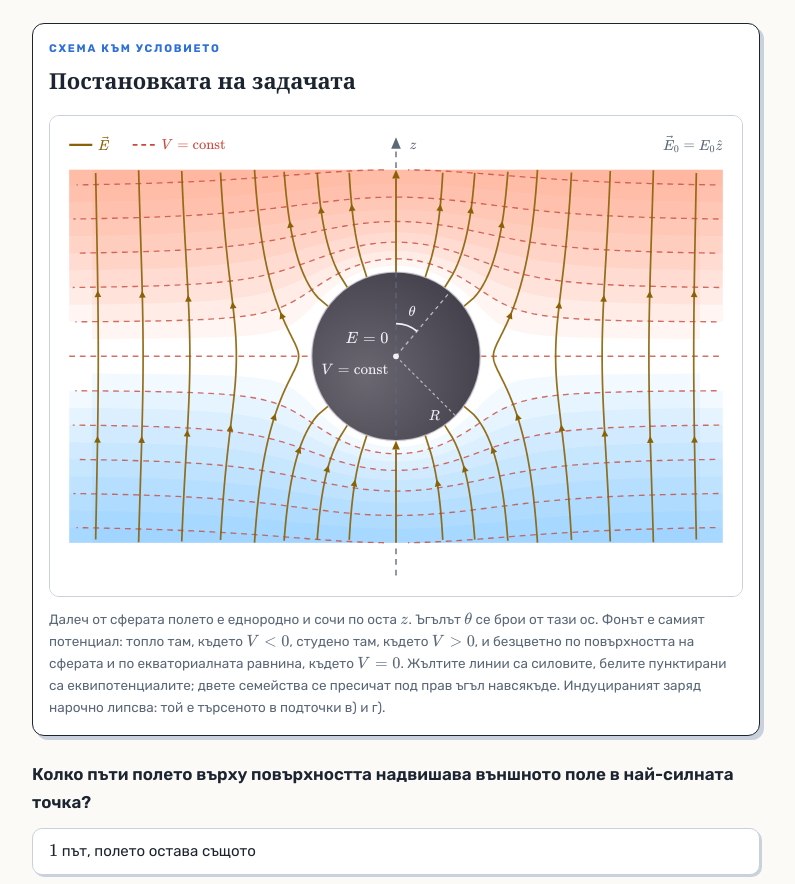
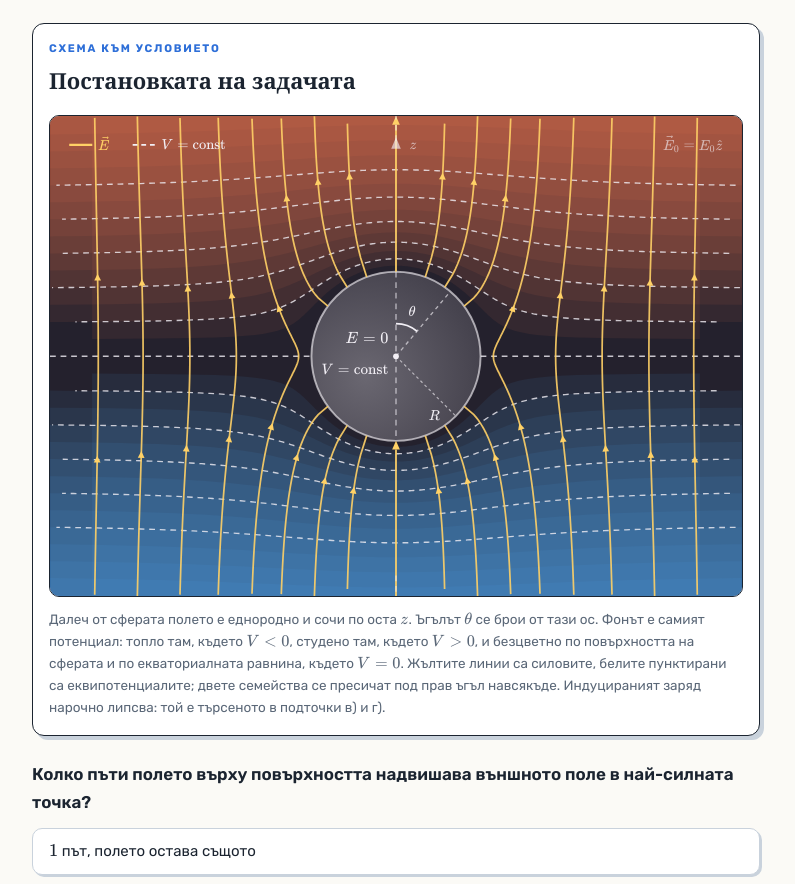
Before and after one commit to Kosius016/Physics-website, a Next.js app: page /zadachi/kontrolno-elektrostatika in a window 1280 px wide. Shown: the part 9026-9910 px from the top of the page, without its empty margins (244-1039 px from the left). Built offline with nearby package versions, Linux system fonts and the light colour scheme.

Commit message:
Връща тъмната схема и маха рамката около графиката

```diff
--- a/components/problem-sets/ElectrostaticsExamLabs.tsx
+++ b/components/problem-sets/ElectrostaticsExamLabs.tsx
@@ -1132,10 +1132,10 @@ export function SphereInFieldFigure() {
    * на $-90°$ я изправя вертикално, както е в условието. Затова границите тук
    * са в незавъртяната рамка: `x` ограничава по височина, `y` по ширина.
    *
-   * Цветната карта е изрязана до същите граници, така че горната и долната
-   * ивица остават тъмни и легендата се чете без подложка под нея.
+   * Границите стигат точно до четирите края на платното след завъртането.
+   * Така цветната карта и линиите запълват цялото място без тъмна рамка.
    */
-  const bounds = useMemo(() => ({ x0: 166, x1: 554, y0: -90, y1: 590 }), []);
+  const bounds = useMemo(() => ({ x0: 110, x1: 610, y0: -110, y1: 610 }), []);
   const offsets = useMemo(() => [0.6, 1, 1.4, 1.75, 2.15, 2.6, 3.1, 3.6], []);
   const levels = useMemo(() => [0.4, 0.8, 1.2, 1.6, 2], []);
   const reach = useMemo(() => ({ x: 300, y: 420 }), []);
@@ -1146,10 +1146,10 @@ export function SphereInFieldFigure() {
   return (
     <svg
       viewBox={`0 0 ${W} ${H}`}
-      className="block h-auto w-full rounded-[10px] border-[1.5px] border-rule bg-surface"
+      className={STAGE_CLASS}
       aria-label="Потенциалът като цветна карта, силовите линии и еквипотенциалите около незаредена проводяща сфера в еднородно поле"
     >
-      <rect width={W} height={H} fill="var(--color-surface)" />
+      <rect width={W} height={H} fill={STAGE_BG} />
 
       <g transform={`rotate(-90 ${cx} ${cy})`}>
         <SphereGeometry
@@ -1166,8 +1166,8 @@ export function SphereInFieldFigure() {
           showPotential
           potentialAlpha={0.075}
           potentialReach={reach}
-          fieldColor="var(--color-warn)"
-          equipotentialColor="var(--color-plus)"
+          fieldColor={C.warn}
+          equipotentialColor={C.wire}
           equipotentialOpacity={0.8}
           fieldWidth={1.8}
           sphereStroke={C.mut}
@@ -1180,47 +1180,25 @@ export function SphereInFieldFigure() {
 
       {/* Оста минава и през проводника; прекъсва се само там, където под нея
           вече върви осевата силова линия. */}
-      <g stroke="var(--color-muted)" strokeWidth={1.4} strokeDasharray="6 5">
+      <g stroke={C.mut} strokeWidth={1.4} strokeDasharray="6 5">
         <line x1={cx} y1={svgNumber(top - 2)} x2={cx} y2={30} />
         <line x1={cx} y1={svgNumber(cy - R)} x2={cx} y2={svgNumber(cy + R)} />
         <line x1={cx} y1={H - 22} x2={cx} y2={svgNumber(bottom + 2)} />
       </g>
-      <polygon points={`${cx},22 ${cx - 5},34 ${cx + 5},34`} fill="var(--color-muted)" />
+      <polygon points={`${cx},22 ${cx - 5},34 ${cx + 5},34`} fill={C.mut} />
 
       <g>
-        <line x1={20} y1={30} x2={44} y2={30} stroke="var(--color-warn)" strokeWidth={2.2} />
-        <SvgTex
-          x={50}
-          y={30}
-          tex={String.raw`\vec E`}
-          color="var(--color-warn)"
-          width={24}
-          fontSize={12.5}
-        />
-        <line
-          x1={86}
-          y1={30}
-          x2={110}
-          y2={30}
-          stroke="var(--color-plus)"
-          strokeWidth={1.8}
-          strokeDasharray="5 4"
-        />
-        <SvgTex
-          x={116}
-          y={30}
-          tex={String.raw`V=\mathrm{const}`}
-          color="var(--color-plus)"
-          width={84}
-          fontSize={12.5}
-        />
+        <line x1={20} y1={30} x2={44} y2={30} stroke={C.warn} strokeWidth={2.2} />
+        <SvgTex x={50} y={30} tex={String.raw`\vec E`} color={C.warn} width={24} fontSize={12.5} />
+        <line x1={86} y1={30} x2={110} y2={30} stroke={C.wire} strokeWidth={1.8} strokeDasharray="5 4" />
+        <SvgTex x={116} y={30} tex={String.raw`V=\mathrm{const}`} color={C.wire} width={84} fontSize={12.5} />
       </g>
-      <SvgTex x={374} y={30} tex="z" color="var(--color-muted)" width={13} fontSize={12.5} />
+      <SvgTex x={374} y={30} tex="z" color={C.mut} width={13} fontSize={12.5} />
       <SvgTex
         x={700}
         y={30}
         tex={String.raw`\vec E_0=E_0\hat z`}
-        color="var(--color-muted)"
+        color={C.mut}
         width={94}
         anchor="end"
         fontSize={12.5}
```
